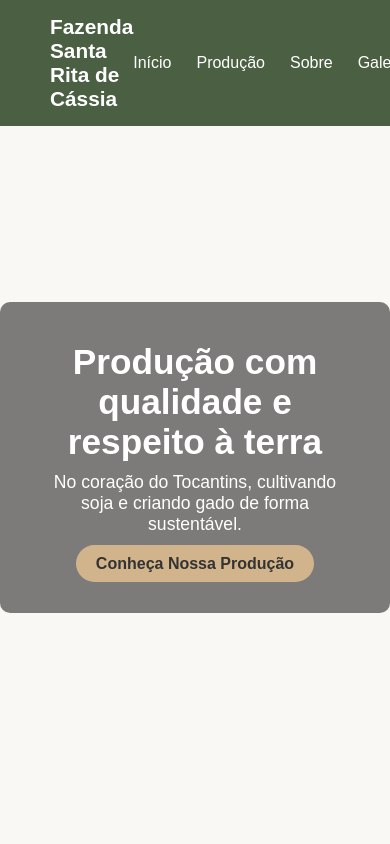
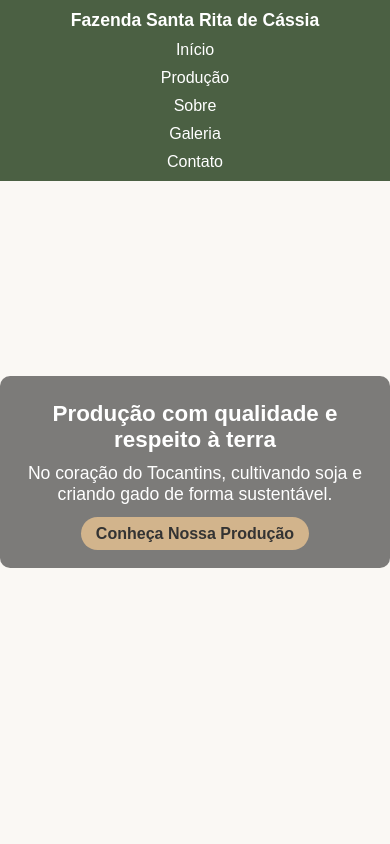
Before and after one commit to mariaclaraalvess/fazenda-santa-rita-de-cassia, a plain HTML site: page index.html in a window 390 px wide. Shown: the top 844 px of the page. Drawn offline with Linux system fonts and the light colour scheme.

Commit message:
Atualizei o conteúdo

```diff
--- a/style.css
+++ b/style.css
@@ -26,8 +26,9 @@ header {
 }
 
 .logo {
-  font-size: 1.3em;
+  font-size: 1.1em;
   font-weight: bold;
+  text-align: left;
 }
 
 nav ul {
@@ -199,3 +200,61 @@ footer {
   padding: 15px;
   font-size: 0.9em;
 }
+
+/* 🌾🌾🌾 NOVO: Ajustes para celular 🌾🌾🌾 */
+@media (max-width: 768px) {
+  /* Menu empilhado */
+  header {
+    flex-direction: column;
+    padding: 10px 20px;
+    text-align: center;
+  }
+
+  nav ul {
+    flex-direction: column;
+    gap: 10px;
+    margin-top: 10px;
+  }
+
+  .hero {
+    background-position: center;
+    padding-top: 100px;
+  }
+
+  .hero h1 {
+    font-size: 1.6em;
+  }
+
+  /* Sobre a Fazenda em coluna */
+  .about-content {
+    flex-direction: column;
+    text-align: center;
+  }
+
+  .about-content img {
+    width: 100%;
+  }
+
+  .about-content div {
+    text-align: center;
+  }
+
+  /* Reduz margens */
+  .section {
+    padding: 60px 5%;
+  }
+}
+
+@media (max-width: 480px) {
+  .hero-content {
+    padding: 25px;
+  }
+
+  .hero h1 {
+    font-size: 1.4em;
+  }
+
+  .btn {
+    padding: 8px 15px;
+  }
+}
```
